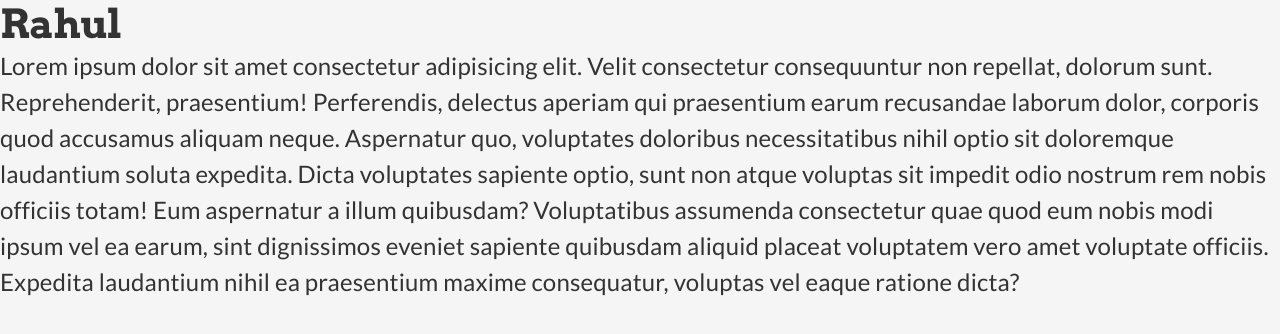
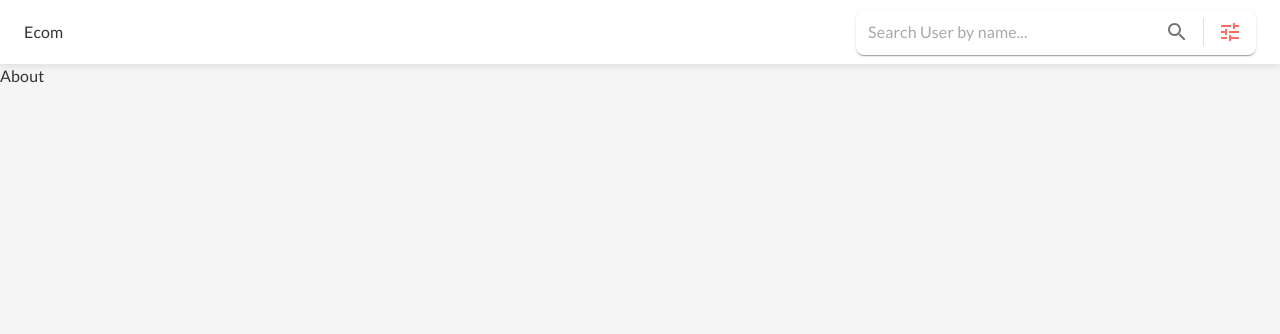
Before and after one commit to mr-developer01/Ecommerce-Appstec, a React (Vite) app: page /about in a window 1280 px wide. Shown: the top 334 px of the page. Built offline with nearby package versions, Linux system fonts and the light colour scheme.

Commit message:
feat: app routing provided and navibar added

```diff
--- a/package.json
+++ b/package.json
@@ -29,6 +29,7 @@
     "react": "^19.0.0",
     "react-dom": "^19.0.0",
     "react-redux": "^9.2.0",
+    "react-router": "^7.1.5",
     "styled-components": "^6.1.15"
   },
   "devDependencies": {
--- a/src/App.tsx
+++ b/src/App.tsx
@@ -1,8 +1,10 @@
 import { ThemeProvider } from '@mui/material';
-import { CssBaseline, Typography } from '@mui/material';
+import { CssBaseline } from '@mui/material';
 import theme from './theme/theme';
 // import { useSelector } from 'react-redux';
 import { useAppSelector } from './hooks/useStore';
+import Router from './routes/Router';
+import Navbar from './ui/Navbar';
 // import data from './utils/users.json';
 
 function App() {
@@ -11,21 +13,8 @@ function App() {
   return (
     <ThemeProvider theme={theme}>
       <CssBaseline />
-      <Typography variant="h1">Rahul</Typography>
-      <Typography variant="h4">
-        Lorem ipsum dolor sit amet consectetur adipisicing elit. Velit
-        consectetur consequuntur non repellat, dolorum sunt. Reprehenderit,
-        praesentium! Perferendis, delectus aperiam qui praesentium earum
-        recusandae laborum dolor, corporis quod accusamus aliquam neque.
-        Aspernatur quo, voluptates doloribus necessitatibus nihil optio sit
-        doloremque laudantium soluta expedita. Dicta voluptates sapiente optio,
-        sunt non atque voluptas sit impedit odio nostrum rem nobis officiis
-        totam! Eum aspernatur a illum quibusdam? Voluptatibus assumenda
-        consectetur quae quod eum nobis modi ipsum vel ea earum, sint
-        dignissimos eveniet sapiente quibusdam aliquid placeat voluptatem vero
-        amet voluptate officiis. Expedita laudantium nihil ea praesentium maxime
-        consequatur, voluptas vel eaque ratione dicta?
-      </Typography>
+      <Navbar />
+      <Router />
     </ThemeProvider>
   );
 }
--- /dev/null
+++ b/src/components/pages/About.tsx
@@ -0,0 +1,5 @@
+const About = () => {
+  return <div>About</div>;
+};
+
+export default About;
--- /dev/null
+++ b/src/components/pages/LandingPage.tsx
@@ -0,0 +1,7 @@
+import { Typography } from '@mui/material';
+
+const LandingPage = () => {
+  return <Typography variant="h1">LandingPage</Typography>;
+};
+
+export default LandingPage;
--- a/src/main.tsx
+++ b/src/main.tsx
@@ -4,11 +4,14 @@ import './css/index.css';
 import App from './App.tsx';
 import { Provider } from 'react-redux';
 import appStore from './store/appStore.ts';
+import { BrowserRouter } from 'react-router';
 
 createRoot(document.getElementById('root')!).render(
   <StrictMode>
-    <Provider store={appStore}>
-      <App />
-    </Provider>
+    <BrowserRouter>
+      <Provider store={appStore}>
+        <App />
+      </Provider>
+    </BrowserRouter>
   </StrictMode>,
 );
--- /dev/null
+++ b/src/routes/Router.tsx
@@ -0,0 +1,14 @@
+import { Route, Routes } from 'react-router';
+import LandingPage from '../components/pages/LandingPage';
+import About from '../components/pages/About';
+
+const Router = () => {
+  return (
+    <Routes>
+      <Route index element={<LandingPage />} />
+      <Route path="/about" element={<About />} />
+    </Routes>
+  );
+};
+
+export default Router;
--- a/src/store/slices/userSlice.ts
+++ b/src/store/slices/userSlice.ts
@@ -40,8 +40,6 @@ export const userSlice = createSlice({
 });
 // export const { showPaginatedData } = userSlice.actions;
 
-// Other code such as selectors can use the imported `RootState` type
 export const selectUser = (state: RootState) => state.counter.value;
-// export const selectCountFname = (state: RootState) => state.counter.fname;
 
 export default userSlice.reducer;
--- /dev/null
+++ b/src/ui/CustomizedInputBase.tsx
@@ -0,0 +1,28 @@
+import Paper from '@mui/material/Paper';
+import InputBase from '@mui/material/InputBase';
+import Divider from '@mui/material/Divider';
+import IconButton from '@mui/material/IconButton';
+import SearchIcon from '@mui/icons-material/Search';
+import TuneIcon from '@mui/icons-material/Tune';
+
+export default function CustomizedInputBase() {
+  return (
+    <Paper
+      component="form"
+      sx={{ p: '.5px 4px', display: 'flex', alignItems: 'center', width: 400 }}
+    >
+      <InputBase
+        sx={{ ml: 1, flex: 1 }}
+        placeholder="Search User by name..."
+        inputProps={{ 'aria-label': 'search google maps' }}
+      />
+      <IconButton type="button" sx={{ p: '10px' }} aria-label="search">
+        <SearchIcon />
+      </IconButton>
+      <Divider sx={{ height: 28, m: 0.5 }} orientation="vertical" />
+      <IconButton color="primary" sx={{ p: '10px' }} aria-label="directions">
+        <TuneIcon />
+      </IconButton>
+    </Paper>
+  );
+}
--- /dev/null
+++ b/src/ui/Navbar.tsx
@@ -0,0 +1,24 @@
+import AppBar from '@mui/material/AppBar';
+import Box from '@mui/material/Box';
+import Toolbar from '@mui/material/Toolbar';
+import Typography from '@mui/material/Typography';
+import CustomizedInputBase from './CustomizedInputBase';
+
+export default function Navbar() {
+  return (
+    <Box sx={{ flexGrow: 1 }}>
+      <AppBar position="static">
+        <Toolbar>
+          <Typography
+            variant="h6"
+            component="div"
+            sx={{ flexGrow: 1, cursor: 'pointer' }}
+          >
+            Ecom
+          </Typography>
+          <CustomizedInputBase />
+        </Toolbar>
+      </AppBar>
+    </Box>
+  );
+}
```
Also changed, not shown: 1 other file (tests, documents, lock files or other folders).
